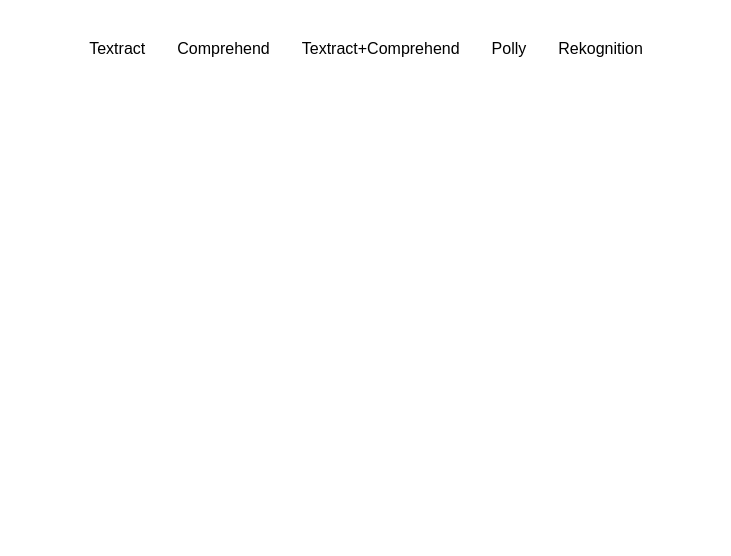
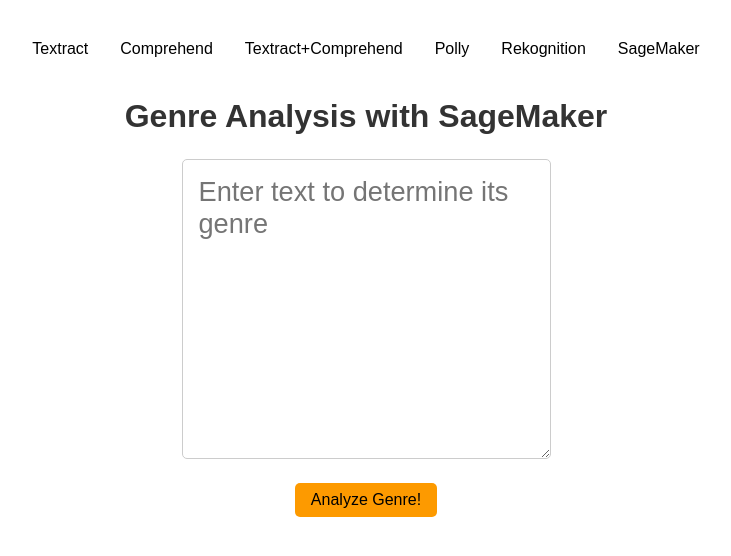
Before and after one commit to jplaulau14/aws-ml-stack-webapp, a React (Create React App) app: page /SageMakerDemo in a window 1280 px wide. Shown: the top 556 px of the page, without its empty margins (274-1005 px from the left). Built offline with nearby package versions, Linux system fonts and the light colour scheme.

Commit message:
Add SageMaker demo

```diff
--- a/src/App.js
+++ b/src/App.js
@@ -6,6 +6,7 @@
 import TextractComprehendDemo from "./pages/TextractComprehendDemo";
 import PollyDemo from "./pages/PollyDemo";
 import RekognitionDemo from "./pages/RekognitionDemo";
+import SageMakerDemo from "./pages/SageMakerDemo";
 import "./App.css";
 
 function App() {
@@ -19,6 +20,7 @@
           <Route path="/TextractComprehendDemo" element={<TextractComprehendDemo />} />
           <Route path="/PollyDemo" element={<PollyDemo />} />
           <Route path="/RekognitionDemo" element={<RekognitionDemo />} />
+          <Route path="/SageMakerDemo" element={<SageMakerDemo />} />
         </Routes>
       </div>
     </Router>
--- a/src/components/Navigation.js
+++ b/src/components/Navigation.js
@@ -11,6 +11,7 @@
         <Link to="/TextractComprehendDemo" className="nav-link">Textract+Comprehend</Link>
         <Link to="/PollyDemo" className="nav-link">Polly</Link>
         <Link to="/RekognitionDemo" className="nav-link">Rekognition</Link>
+        <Link to="/SageMakerDemo" className="nav-link">SageMaker</Link>
       </div>
     </nav>
   );
--- /dev/null
+++ b/src/pages/SageMakerDemo.css
@@ -0,0 +1,128 @@
+/* Same global styles you've been using */
+* {
+    margin: 0;
+    padding: 0;
+    box-sizing: border-box;
+  }
+
+  body,
+  html {
+    width: 100%;
+    height: 100%;
+    font-family: Arial, sans-serif;
+  }
+
+  .App {
+    display: flex;
+    flex-direction: column;
+    align-items: center;
+    justify-content: center;
+    height: 100%;
+    width: 100%;
+    padding: 1rem;
+  }
+
+  h1 {
+    font-size: 2rem;
+    margin-bottom: 1.5rem;
+    color: #333;
+  }
+
+  .title {
+    text-align: center;
+    display: flex;
+    justify-content: center;
+  }
+
+  .input-container {
+    display: flex;
+    flex-direction: column;
+    gap: 1rem;
+    margin-bottom: 1.5rem;
+  }
+
+  textarea {
+    padding: 1rem;
+    font-size: 1.7rem; /* Further increasing the font size */
+    border: 1px solid #ccc;
+    border-radius: 5px;
+    width: 100%;
+    min-height: 300px; /* Setting a minimum height to make it "huge" */
+    resize: vertical; /* Allows users to resize the textarea vertically */
+    font-family: Arial, sans-serif;
+  }
+
+  button {
+    cursor: pointer;
+    padding: 0.5rem 1rem;
+    font-size: 1rem;
+    background-color: #FD9A00;
+    color: white;
+    border: none;
+    border-radius: 5px;
+    transition: background-color 0.3s ease;
+
+    &:disabled {
+      background-color: #ccc;
+      cursor: not-allowed;
+    }
+
+    &:hover {
+      background-color: #FD9A00;
+    }
+  }
+
+  .output-container {
+    display: flex;
+    flex-direction: column;
+    align-items: center;
+    gap: 1rem;
+    margin-top: 2rem;
+    width: 100%;
+    text-align: center;
+  }
+
+  h2 {
+    font-size: 1.5rem;
+    color: #333;
+    margin-bottom: 1rem;
+  }
+
+  p {
+    font-size: 1.5rem;
+    color: #333;
+  }
+
+  /* Re-use your loading-circle animations */
+  @keyframes spin {
+    0% {
+      transform: rotate(0deg);
+    }
+    100% {
+      transform: rotate(360deg);
+    }
+  }
+
+  .loading-circle {
+    border: 16px solid #f4f6f8;
+    border-top: 16px solid #FD9A00;
+    border-radius: 50%;
+    width: 80px;
+    height: 80px;
+    animation: spin 1s linear infinite;
+    margin: 20px auto;
+    display: block;
+  }
+
+  @media screen and (min-width: 768px) {
+    .loading-circle {
+      border: 120px solid #f4f6f8;
+      border-top: 120px solid #FD9A00;
+      border-radius: 50%;
+      width: 500px;
+      height: 500px;
+      animation: spin 1s linear infinite;
+      margin: 20px auto;
+      display: block;
+    }
+  }
--- /dev/null
+++ b/src/pages/SageMakerDemo.js
@@ -0,0 +1,94 @@
+import React, { useState } from "react";
+import "./SageMakerDemo.css";
+
+function SageMakerDemo() {
+  const [text, setText] = useState("");
+  const [loading, setLoading] = useState(false);
+  const [analysisResult, setAnalysisResult] = useState(null);
+  const [error, setError] = useState(null);
+
+  const analyzeGenre = async (inputText) => {
+    const payload = {
+      action: "sagemaker",
+      endpoint_name: "blazingtext-2023-08-22-03-38-33-609",
+      payload: {
+        instances: [inputText],
+      },
+    };
+
+    console.log("Request Payload:", payload);
+
+    try {
+      const response = await fetch(
+        "https://o16ldts418.execute-api.ap-southeast-1.amazonaws.com/dev/aws-ml-stack-serverless/lambda_handler",
+        {
+          method: "POST",
+          body: JSON.stringify(payload),
+        }
+      );
+
+      if (!response.ok) {
+        console.error("Response Error:", response.statusText);
+        throw new Error(
+          `Network response was not ok. Status: ${response.status}`
+        );
+      }
+
+      const data = await response.json();
+      return data;
+    } catch (error) {
+      console.error("Error during genre analysis:", error);
+      throw error;
+    }
+  };
+
+  const handleSubmit = async () => {
+    if (!text) {
+      setError("Please provide input text for genre analysis.");
+      return;
+    }
+
+    setLoading(true);
+    setError(null);
+    setAnalysisResult(null);
+
+    try {
+      const result = await analyzeGenre(text);
+      setAnalysisResult(result);
+    } catch (err) {
+      setError("Failed to process the request.");
+    } finally {
+      setLoading(false);
+    }
+  };
+
+  return (
+    <div className="App">
+      <h1 className="title">Genre Analysis with SageMaker</h1>
+
+      <div className="input-container">
+        <textarea
+          placeholder="Enter text to determine its genre"
+          value={text}
+          onChange={(e) => setText(e.target.value)}
+        />
+      </div>
+
+      <button onClick={handleSubmit} disabled={loading}>
+        {loading ? "Processing..." : "Analyze Genre!"}
+      </button>
+
+      {loading && <div className="loading-circle"></div>}
+      {error && <p style={{ color: "red" }}>{error}</p>}
+
+      {analysisResult && (
+        <div className="output-container">
+          <h2>Analysis Result:</h2>
+            <div>{JSON.stringify(analysisResult, null, 2)}</div>
+          </div>
+      )}
+    </div>
+  );
+}
+
+export default SageMakerDemo;
```
